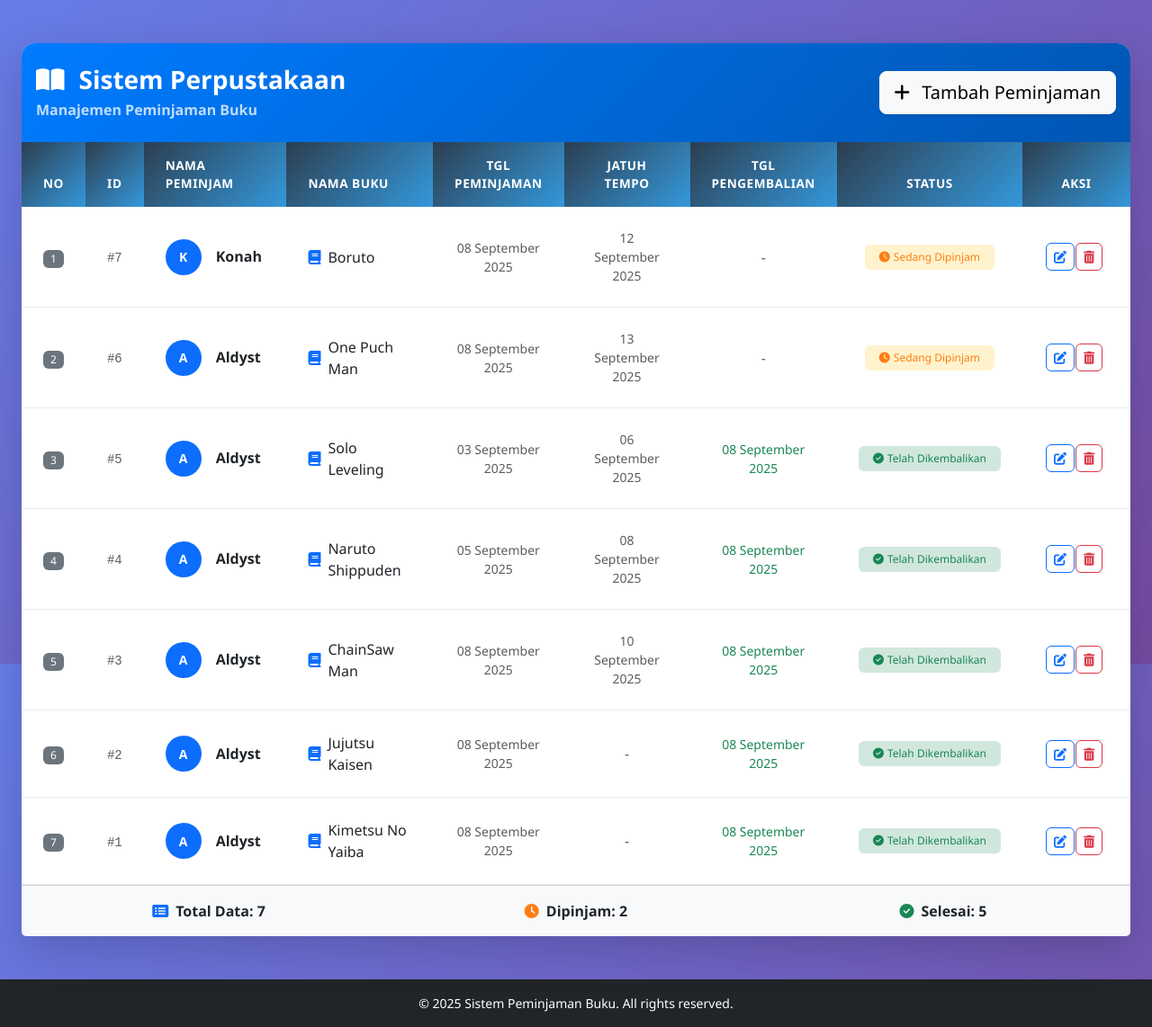
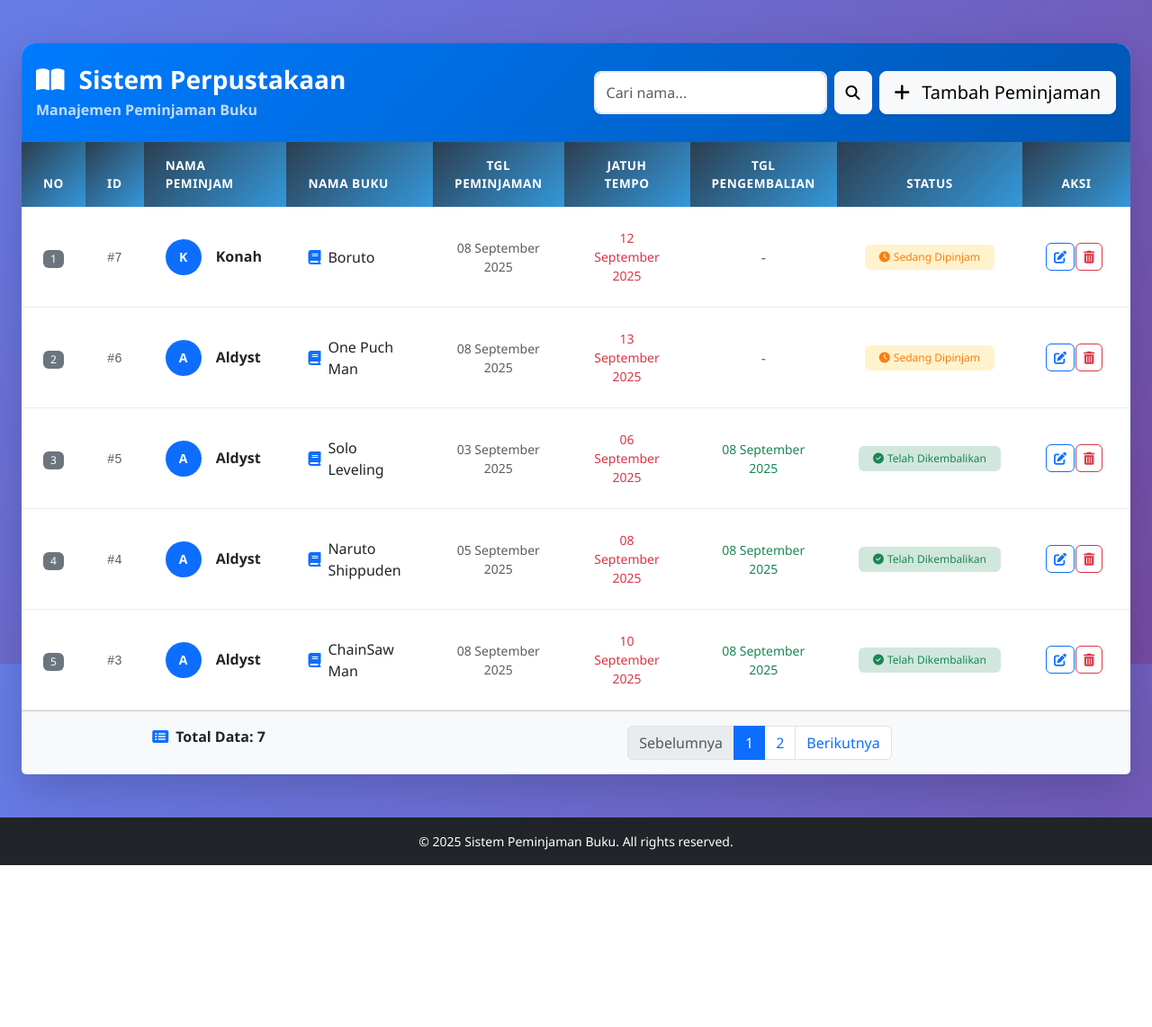
Before and after one commit to Aldist12/UCP3_002, a Flask app: page / in a window 1280 px wide. Shown: the part 62-1204 px from the top of the page at 90% size. After the commit the page ends 1024 px from the top, so only its background shows below. Run offline with Flask 3, Linux system fonts and the light colour scheme; data comes from the database, SQL or seed files in the repository; both versions use the stored data as it was after the commit; some libraries are stand-ins or nearby versions.

Commit message:
update add fitur search dan paginasi

```diff
--- a/app.py
+++ b/app.py
@@ -1,6 +1,7 @@
 from flask import Flask, render_template, request, redirect, url_for, flash
 import sqlite3
 from datetime import datetime
+import math
 
 app = Flask(__name__)
 app.secret_key = 'your-secret-key-here'
@@ -37,15 +38,10 @@
 # --- Filters & globals ---
 @app.context_processor
 def inject_globals():
-    # sediakan datetime & today_str ke template
     return {
         'datetime': datetime,
         'today_str': datetime.now().strftime('%Y-%m-%d')
     }
-
-@app.template_filter('strptime')
-def strptime_filter(date_string, format_string):
-    return datetime.strptime(date_string, format_string)
 
 @app.template_filter('indonesian_date')
 def indonesian_date_filter(date_string):
@@ -67,26 +63,54 @@
 @app.route('/')
 def index():
     conn = get_db_connection()
-    peminjaman = conn.execute('SELECT * FROM peminjaman ORDER BY id DESC').fetchall()
+
+    # Ambil parameter search & page
+    search = request.args.get('search', '').strip()
+    page = request.args.get('page', 1, type=int)
+    per_page = 5
+
+    if search:
+        like_query = f"%{search}%"
+        total = conn.execute(
+            "SELECT COUNT(*) FROM peminjaman WHERE nama_peminjam LIKE ?", (like_query,)
+        ).fetchone()[0]
+        peminjaman = conn.execute(
+            "SELECT * FROM peminjaman WHERE nama_peminjam LIKE ? ORDER BY id DESC LIMIT ? OFFSET ?",
+            (like_query, per_page, (page - 1) * per_page)
+        ).fetchall()
+    else:
+        total = conn.execute("SELECT COUNT(*) FROM peminjaman").fetchone()[0]
+        peminjaman = conn.execute(
+            "SELECT * FROM peminjaman ORDER BY id DESC LIMIT ? OFFSET ?",
+            (per_page, (page - 1) * per_page)
+        ).fetchall()
+
     conn.close()
-    # today_str sudah diinject lewat context_processor
-    return render_template('index.html', peminjaman=peminjaman)
+
+    total_pages = math.ceil(total / per_page)
+
+    return render_template(
+        'index.html',
+        peminjaman=peminjaman,
+        page=page,
+        total_pages=total_pages,
+        search=search,
+        total=total
+    )
 
 @app.route('/tambah', methods=['GET', 'POST'])
 def tambah():
     if request.method == 'POST':
         nama_peminjam = request.form.get('nama_peminjam', '').strip()
         nama_buku = request.form.get('nama_buku', '').strip()
-        tanggal_peminjaman = request.form.get('tanggal_peminjaman')  # yyyy-mm-dd
-        due_date = request.form.get('due_date')  # yyyy-mm-dd (Jatuh Tempo)
-        # Saat tambah, tanggal_pengembalian (aktual) harus NULL/None
+        tanggal_peminjaman = request.form.get('tanggal_peminjaman')
+        due_date = request.form.get('due_date')
         tanggal_pengembalian = None
 
         if not nama_peminjam or not nama_buku or not tanggal_peminjaman or not due_date:
             flash('Semua field bertanda * wajib diisi!', 'error')
             return redirect(url_for('tambah'))
 
-        # Validasi sederhana: due_date >= tanggal_peminjaman
         try:
             if datetime.strptime(due_date, '%Y-%m-%d') < datetime.strptime(tanggal_peminjaman, '%Y-%m-%d'):
                 flash('Jatuh tempo tidak boleh lebih awal dari tanggal peminjaman.', 'error')
@@ -118,7 +142,6 @@
         nama_buku = request.form.get('nama_buku', '').strip()
         tanggal_peminjaman = request.form.get('tanggal_peminjaman')
         due_date = request.form.get('due_date')
-        # tanggal_pengembalian aktual: dikirim via hidden input saat checkbox dicentang
         tanggal_pengembalian = request.form.get('tanggal_pengembalian') or None
 
         if not nama_peminjam or not nama_buku or not tanggal_peminjaman or not due_date:
@@ -126,7 +149,6 @@
             conn.close()
             return redirect(url_for('edit', id=id))
 
-        # Validasi: due_date >= tanggal_peminjaman
         try:
             if datetime.strptime(due_date, '%Y-%m-%d') < datetime.strptime(tanggal_peminjaman, '%Y-%m-%d'):
                 flash('Jatuh tempo tidak boleh lebih awal dari tanggal peminjaman.', 'error')
@@ -137,7 +159,6 @@
             conn.close()
             return redirect(url_for('edit', id=id))
 
-        # Validasi: jika tanggal_pengembalian diisi, harus >= tanggal_peminjaman
         if tanggal_pengembalian:
             try:
                 if datetime.strptime(tanggal_pengembalian, '%Y-%m-%d') < datetime.strptime(tanggal_peminjaman, '%Y-%m-%d'):
--- a/templates/index.html
+++ b/templates/index.html
@@ -5,6 +5,7 @@
   <div class="row">
     <div class="col-12">
       <div class="card shadow-lg border-0">
+        <!-- Header -->
         <div class="card-header bg-gradient-primary text-white py-4">
           <div class="d-flex justify-content-between align-items-center">
             <div>
@@ -13,34 +14,46 @@
               </h3>
               <p class="mb-0 opacity-75">Manajemen Peminjaman Buku</p>
             </div>
-            <a href="{{ url_for('tambah') }}" class="btn btn-light btn-lg shadow-sm">
-              <i class="fas fa-plus me-2"></i> Tambah Peminjaman
-            </a>
+            <div class="d-flex">
+              <!-- Form Search -->
+              <form class="d-flex me-2" method="get" action="{{ url_for('index') }}">
+                <input type="text" class="form-control" name="search" placeholder="Cari nama..."
+                       value="{{ search }}">
+                <button class="btn btn-light ms-2" type="submit">
+                  <i class="fas fa-search"></i>
+                </button>
+              </form>
+              <!-- Tambah Button -->
+              <a href="{{ url_for('tambah') }}" class="btn btn-light btn-lg shadow-sm">
+                <i class="fas fa-plus me-2"></i> Tambah Peminjaman
+              </a>
+            </div>
           </div>
         </div>
 
+        <!-- Body -->
         <div class="card-body p-0">
           {% if peminjaman %}
           <div class="table-responsive">
             <table class="table table-hover align-middle mb-0">
               <thead class="bg-light">
                 <tr>
-                  <th class="px-4 py-3 text-center" style="width:60px;">No</th>
-                  <th class="px-4 py-3 text-center" style="width:60px;">ID</th>
+                  <th class="px-4 py-3 text-center" style="width: 60px;">No</th>
+                  <th class="px-4 py-3 text-center" style="width: 60px;">ID</th>
                   <th class="px-4 py-3">Nama Peminjam</th>
                   <th class="px-4 py-3">Nama Buku</th>
-                  <th class="px-4 py-3 text-center" style="width:140px;">Tgl Peminjaman</th>
-                  <th class="px-4 py-3 text-center" style="width:140px;">Jatuh Tempo</th>
-                  <th class="px-4 py-3 text-center" style="width:140px;">Tgl Pengembalian</th>
-                  <th class="px-4 py-3 text-center" style="width:140px;">Status</th>
-                  <th class="px-4 py-3 text-center" style="width:120px;">Aksi</th>
+                  <th class="px-4 py-3 text-center" style="width: 140px;">Tgl Peminjaman</th>
+                  <th class="px-4 py-3 text-center" style="width: 140px;">Jatuh Tempo</th>
+                  <th class="px-4 py-3 text-center" style="width: 140px;">Tgl Pengembalian</th>
+                  <th class="px-4 py-3 text-center" style="width: 120px;">Status</th>
+                  <th class="px-4 py-3 text-center" style="width: 120px;">Aksi</th>
                 </tr>
               </thead>
               <tbody>
                 {% for item in peminjaman %}
                 <tr class="border-bottom">
                   <td class="px-4 py-4 text-center">
-                    <span class="badge bg-secondary">{{ loop.index }}</span>
+                    <span class="badge bg-secondary">{{ loop.index + ((page-1) * 5) }}</span>
                   </td>
                   <td class="px-4 py-4 text-center">
                     <small class="text-muted fw-mono">#{{ item.id }}</small>
@@ -62,18 +75,24 @@
                     </div>
                   </td>
                   <td class="px-4 py-4 text-center">
-                    <small class="text-muted d-block">{{ item.tanggal_peminjaman | indonesian_date }}</small>
+                    <small class="text-muted d-block">
+                      {{ item.tanggal_peminjaman | indonesian_date }}
+                    </small>
                   </td>
                   <td class="px-4 py-4 text-center">
-                    {% if item['due_date'] %}
-                      <small class="text-muted d-block">{{ item['due_date'] | indonesian_date }}</small>
+                    {% if item.due_date %}
+                      <small class="text-danger d-block">
+                        {{ item.due_date | indonesian_date }}
+                      </small>
                     {% else %}
                       <span class="text-muted">-</span>
                     {% endif %}
                   </td>
                   <td class="px-4 py-4 text-center">
                     {% if item.tanggal_pengembalian %}
-                      <small class="text-success d-block">{{ item.tanggal_pengembalian | indonesian_date }}</small>
+                      <small class="text-success d-block">
+                        {{ item.tanggal_pengembalian | indonesian_date }}
+                      </small>
                     {% else %}
                       <span class="text-muted">-</span>
                     {% endif %}
@@ -84,9 +103,9 @@
                         <i class="fas fa-check-circle me-1"></i>Telah Dikembalikan
                       </span>
                     {% else %}
-                      {% if item['due_date'] and today_str > item['due_date'] %}
+                      {% if item.due_date and datetime.now().strftime('%Y-%m-%d') > item.due_date %}
                         <span class="badge bg-danger-subtle text-danger px-3 py-2">
-                          <i class="fas fa-exclamation-triangle me-1"></i>Terlambat Dikembalikan
+                          <i class="fas fa-exclamation-triangle me-1"></i>Terlambat
                         </span>
                       {% else %}
                         <span class="badge bg-warning-subtle text-warning px-3 py-2">
@@ -97,13 +116,18 @@
                   </td>
                   <td class="px-4 py-4">
                     <div class="btn-group" role="group">
-                      <a href="{{ url_for('edit', id=item.id) }}" class="btn btn-sm btn-outline-primary"
-                         data-bs-toggle="tooltip" data-bs-placement="top" title="Edit Data">
+                      <a href="{{ url_for('edit', id=item.id) }}"
+                         class="btn btn-sm btn-outline-primary"
+                         data-bs-toggle="tooltip"
+                         data-bs-placement="top"
+                         title="Edit Data">
                         <i class="fas fa-edit"></i>
                       </a>
                       <button onclick="confirmDelete({{ item.id }}, '{{ item.nama_peminjam }}')"
                               class="btn btn-sm btn-outline-danger"
-                              data-bs-toggle="tooltip" data-bs-placement="top" title="Hapus Data">
+                              data-bs-toggle="tooltip"
+                              data-bs-placement="top"
+                              title="Hapus Data">
                         <i class="fas fa-trash-alt"></i>
                       </button>
                     </div>
@@ -114,26 +138,33 @@
             </table>
           </div>
 
-          <!-- Summary -->
+          <!-- Ringkasan + Pagination -->
           <div class="card-footer bg-light py-3">
             <div class="row text-center">
               <div class="col-md-4">
                 <div class="d-flex align-items-center justify-content-center">
                   <i class="fas fa-list-alt text-primary me-2"></i>
-                  <span class="fw-semibold">Total Data: {{ peminjaman|length }}</span>
+                  <span class="fw-semibold">Total Data: {{ total }}</span>
                 </div>
               </div>
-              <div class="col-md-4">
-                <div class="d-flex align-items-center justify-content-center">
-                  <i class="fas fa-clock text-warning me-2"></i>
-                  <span class="fw-semibold">Dipinjam: {{ peminjaman|selectattr('tanggal_pengembalian', 'none')|list|length }}</span>
-                </div>
-              </div>
-              <div class="col-md-4">
-                <div class="d-flex align-items-center justify-content-center">
-                  <i class="fas fa-check-circle text-success me-2"></i>
-                  <span class="fw-semibold">Selesai: {{ peminjaman|rejectattr('tanggal_pengembalian', 'none')|list|length }}</span>
-                </div>
+              <div class="col-md-8">
+                {% if total_pages > 1 %}
+                <nav>
+                  <ul class="pagination justify-content-center mb-0">
+                    <li class="page-item {% if page <= 1 %}disabled{% endif %}">
+                      <a class="page-link" href="{{ url_for('index', page=page-1, search=search) }}">Sebelumnya</a>
+                    </li>
+                    {% for p in range(1, total_pages+1) %}
+                      <li class="page-item {% if p == page %}active{% endif %}">
+                        <a class="page-link" href="{{ url_for('index', page=p, search=search) }}">{{ p }}</a>
+                      </li>
+                    {% endfor %}
+                    <li class="page-item {% if page >= total_pages %}disabled{% endif %}">
+                      <a class="page-link" href="{{ url_for('index', page=page+1, search=search) }}">Berikutnya</a>
+                    </li>
+                  </ul>
+                </nav>
+                {% endif %}
               </div>
             </div>
           </div>
@@ -156,39 +187,73 @@
   </div>
 </div>
 
+<!-- Custom Styles -->
 <style>
-.bg-gradient-primary{background:linear-gradient(135deg,#007bff,#0056b3)}
-.avatar-circle{width:40px;height:40px;border-radius:50%;display:flex;align-items:center;justify-content:center;font-weight:700;font-size:14px}
-.fw-mono{font-family:'Courier New',monospace}
-.table th{font-weight:600;font-size:.85rem;text-transform:uppercase;letter-spacing:.5px;border:none}
-.table td{border-color:#e9ecef;vertical-align:middle}
-.table tbody tr:hover{background-color:#f8f9fa;transform:translateY(-1px);transition:all .2s ease}
-.btn-group .btn{border-radius:6px!important;margin:0 2px}
-.badge{font-size:.75rem;font-weight:500}
-.bg-success-subtle{background-color:#d1e7dd}
-.bg-warning-subtle{background-color:#fff3cd}
-.bg-danger-subtle{background-color:#f8d7da}
-.text-success{color:#198754!important}
-.text-warning{color:#fd7e14!important}
-.text-danger{color:#dc3545!important}
-.empty-state{padding:4rem 2rem}
-.shadow-lg{box-shadow:0 1rem 3rem rgba(0,0,0,.175)!important}
-@media (max-width:768px){
-  .table-responsive{font-size:.9rem}
-  .avatar-circle{width:35px;height:35px;font-size:12px}
-  .btn-sm{padding:.25rem .5rem}
+.bg-gradient-primary {
+  background: linear-gradient(135deg, #007bff, #0056b3);
+}
+.avatar-circle {
+  width: 40px;
+  height: 40px;
+  border-radius: 50%;
+  display: flex;
+  align-items: center;
+  justify-content: center;
+  font-weight: bold;
+  font-size: 14px;
+}
+.fw-mono { font-family: 'Courier New', monospace; }
+.table th {
+  font-weight: 600;
+  font-size: 0.85rem;
+  text-transform: uppercase;
+  letter-spacing: 0.5px;
+  border: none;
+}
+.table td {
+  border-color: #e9ecef;
+  vertical-align: middle;
+}
+.table tbody tr:hover {
+  background-color: #f8f9fa;
+  transform: translateY(-1px);
+  transition: all 0.2s ease;
+}
+.btn-group .btn {
+  border-radius: 6px !important;
+  margin: 0 2px;
+}
+.badge {
+  font-size: 0.75rem;
+  font-weight: 500;
+}
+.bg-success-subtle { background-color: #d1e7dd; }
+.bg-warning-subtle { background-color: #fff3cd; }
+.bg-danger-subtle { background-color: #f8d7da; }
+.text-success { color: #198754 !important; }
+.text-warning { color: #fd7e14 !important; }
+.text-danger { color: #dc3545 !important; }
+.empty-state { padding: 4rem 2rem; }
+.shadow-lg { box-shadow: 0 1rem 3rem rgba(0,0,0,.175) !important; }
+@media (max-width: 768px) {
+  .table-responsive { font-size: 0.9rem; }
+  .avatar-circle { width: 35px; height: 35px; font-size: 12px; }
+  .btn-sm { padding: 0.25rem 0.5rem; }
 }
 </style>
 
+<!-- JS -->
 <script>
 function confirmDelete(id, namaPeminjam) {
   if (confirm(`Apakah Anda yakin ingin menghapus data peminjaman atas nama "${namaPeminjam}"?\n\nData yang sudah dihapus tidak dapat dikembalikan.`)) {
     window.location.href = `/hapus/${id}`;
   }
 }
-document.addEventListener('DOMContentLoaded', function () {
-  var tooltipTriggerList=[].slice.call(document.querySelectorAll('[data-bs-toggle="tooltip"]'));
-  tooltipTriggerList.map(function (el) { return new bootstrap.Tooltip(el); });
+document.addEventListener('DOMContentLoaded', function() {
+  var tooltipTriggerList = [].slice.call(document.querySelectorAll('[data-bs-toggle="tooltip"]'));
+  tooltipTriggerList.map(function (tooltipTriggerEl) {
+    return new bootstrap.Tooltip(tooltipTriggerEl);
+  });
 });
 </script>
 {% endblock %}
```
Also changed, not shown: perpus.db.
